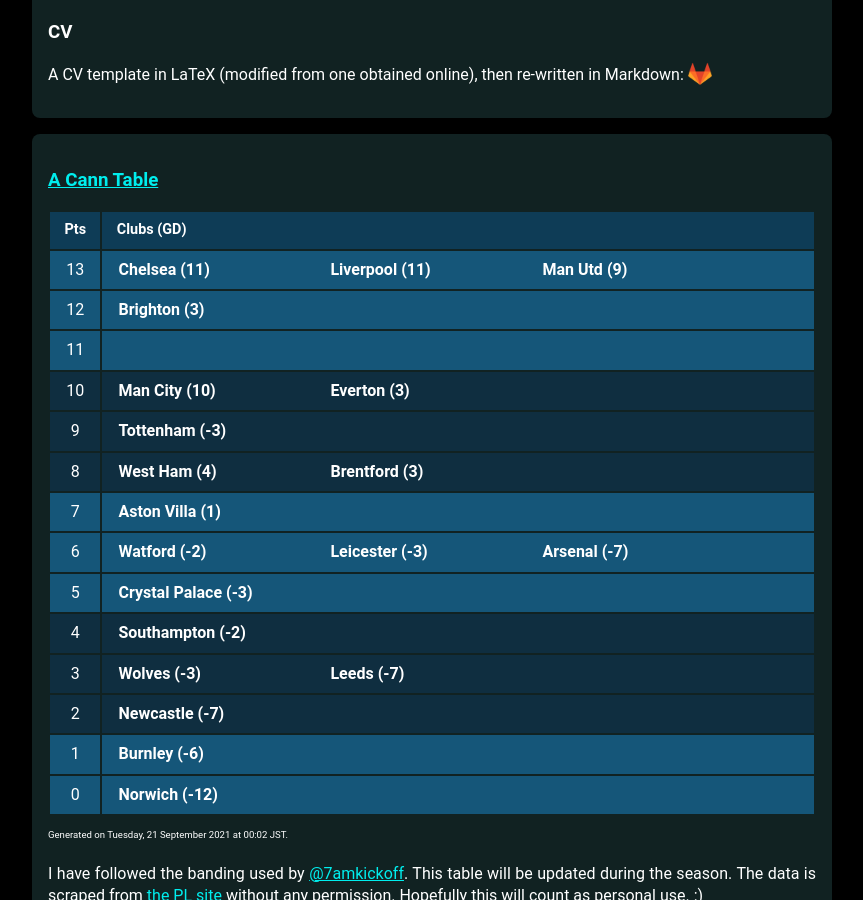
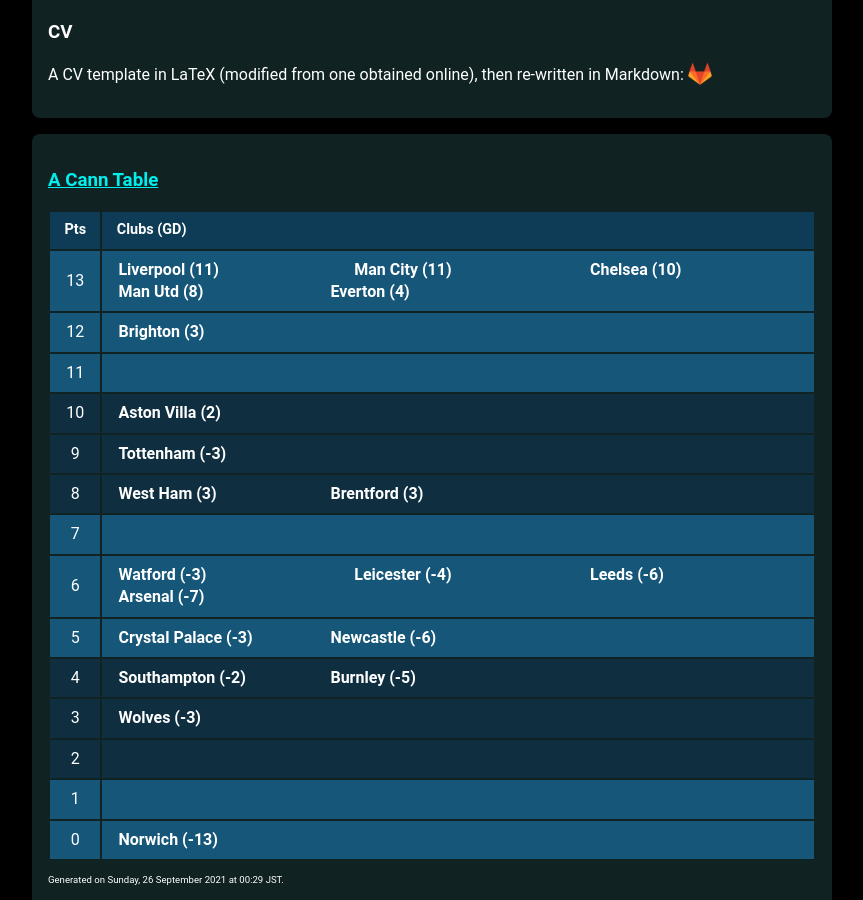
Before and after one commit to muru/muru.github.io, a Jekyll site: the page built from resources.md, in a window 1280 px wide and 900 px high, scrolled down 1235 px. Shown: the whole window, without its empty margins (208-1071 px from the left). Built offline with Jekyll 4.4.1, drawn with Linux system fonts in a browser that asks for light colours; some web fonts are replaced.

Commit message:
updated cann-table: Sun 26 Sep 00:29:29 JST 2021

```diff
--- a/cann-table.html
+++ b/cann-table.html
@@ -3,9 +3,11 @@
 	<tr class="cann-row-1">
 		<td class="cann-point"> 13 </td>
 		<td class="cann-clubs">
-			<span class="club-name"> Chelsea (11) </span>
 			<span class="club-name"> Liverpool (11) </span>
-			<span class="club-name"> Man Utd (9) </span>
+			<span class="club-name"> Man City (11) </span>
+			<span class="club-name"> Chelsea (10) </span>
+			<span class="club-name"> Man Utd (8) </span>
+			<span class="club-name"> Everton (4) </span>
 		</td>
  	</tr>
 	<tr class="cann-row-1">
@@ -22,8 +24,7 @@
 	<tr class="cann-row-2">
 		<td class="cann-point"> 10 </td>
 		<td class="cann-clubs">
-			<span class="club-name"> Man City (10) </span>
-			<span class="club-name"> Everton (3) </span>
+			<span class="club-name"> Aston Villa (2) </span>
 		</td>
  	</tr>
 	<tr class="cann-row-2">
@@ -35,21 +36,21 @@
 	<tr class="cann-row-2">
 		<td class="cann-point"> 8 </td>
 		<td class="cann-clubs">
-			<span class="club-name"> West Ham (4) </span>
+			<span class="club-name"> West Ham (3) </span>
 			<span class="club-name"> Brentford (3) </span>
 		</td>
  	</tr>
 	<tr class="cann-row-1">
 		<td class="cann-point"> 7 </td>
 		<td class="cann-clubs">
-			<span class="club-name"> Aston Villa (1) </span>
 		</td>
  	</tr>
 	<tr class="cann-row-1">
 		<td class="cann-point"> 6 </td>
 		<td class="cann-clubs">
-			<span class="club-name"> Watford (-2) </span>
-			<span class="club-name"> Leicester (-3) </span>
+			<span class="club-name"> Watford (-3) </span>
+			<span class="club-name"> Leicester (-4) </span>
+			<span class="club-name"> Leeds (-6) </span>
 			<span class="club-name"> Arsenal (-7) </span>
 		</td>
  	</tr>
@@ -57,38 +58,37 @@
 		<td class="cann-point"> 5 </td>
 		<td class="cann-clubs">
 			<span class="club-name"> Crystal Palace (-3) </span>
+			<span class="club-name"> Newcastle (-6) </span>
 		</td>
  	</tr>
 	<tr class="cann-row-2">
 		<td class="cann-point"> 4 </td>
 		<td class="cann-clubs">
 			<span class="club-name"> Southampton (-2) </span>
+			<span class="club-name"> Burnley (-5) </span>
 		</td>
  	</tr>
 	<tr class="cann-row-2">
 		<td class="cann-point"> 3 </td>
 		<td class="cann-clubs">
 			<span class="club-name"> Wolves (-3) </span>
-			<span class="club-name"> Leeds (-7) </span>
 		</td>
  	</tr>
 	<tr class="cann-row-2">
 		<td class="cann-point"> 2 </td>
 		<td class="cann-clubs">
-			<span class="club-name"> Newcastle (-7) </span>
 		</td>
  	</tr>
 	<tr class="cann-row-1">
 		<td class="cann-point"> 1 </td>
 		<td class="cann-clubs">
-			<span class="club-name"> Burnley (-6) </span>
 		</td>
  	</tr>
 	<tr class="cann-row-1">
 		<td class="cann-point"> 0 </td>
 		<td class="cann-clubs">
-			<span class="club-name"> Norwich (-12) </span>
+			<span class="club-name"> Norwich (-13) </span>
 		</td>
  	</tr>
 </table>
-<span id="cann-gen-note"> Generated on  Tuesday, 21 September 2021 at 00:02 JST. </span>
+<span id="cann-gen-note"> Generated on  Sunday, 26 September 2021 at 00:29 JST. </span>
```
